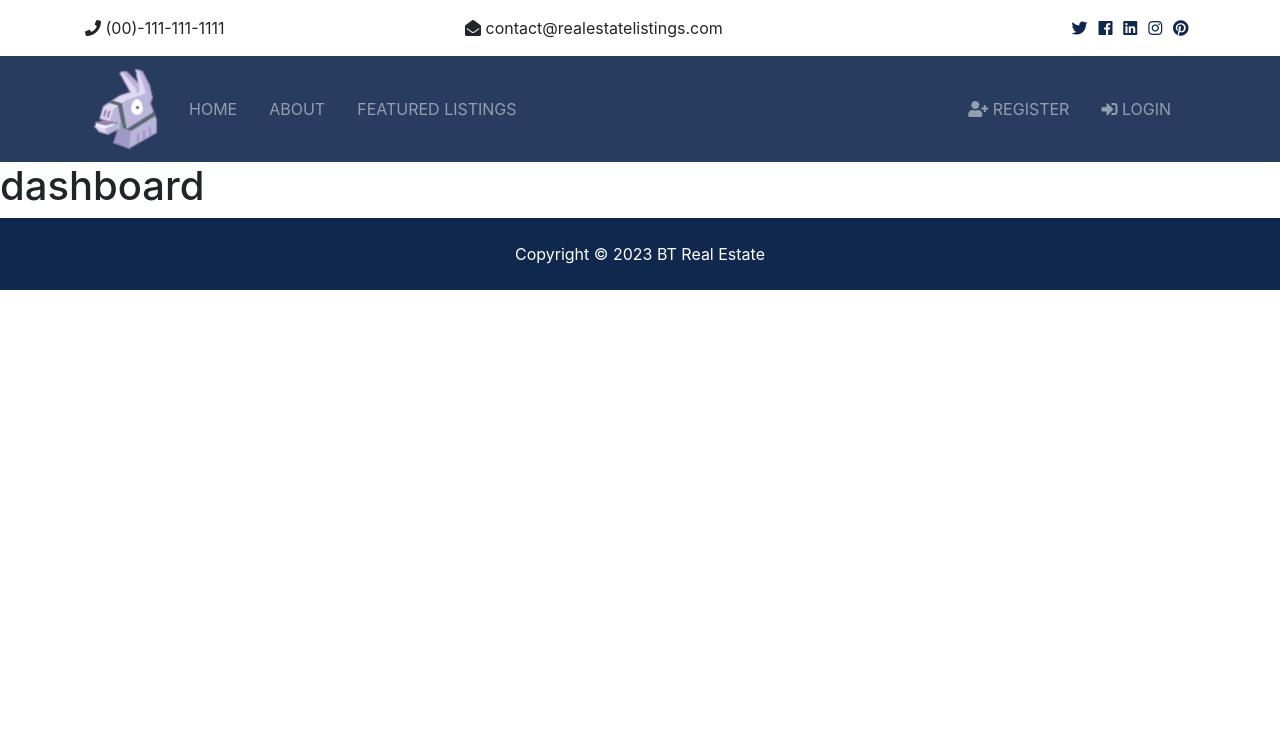
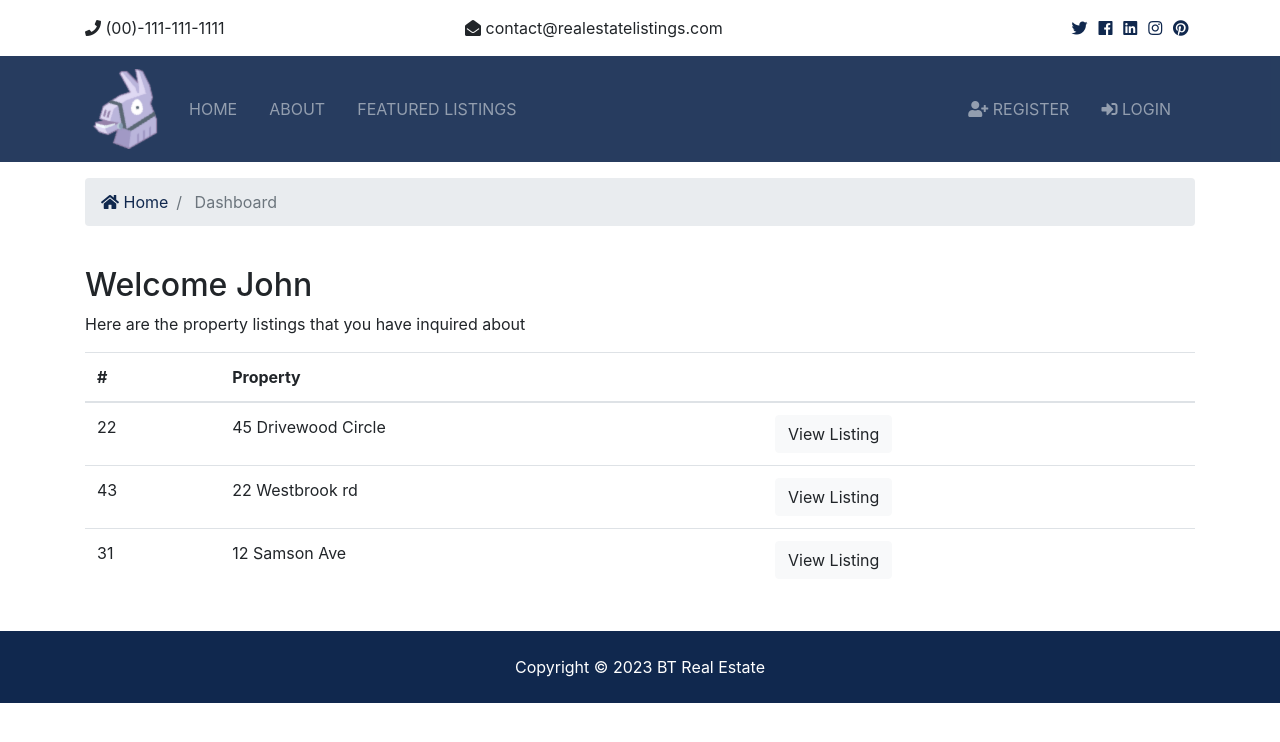
Before and after one commit to christianmartinroffey/real_estate_marketplace, a Django app: page /accounts/dashboard in a window 1280 px wide. Shown: the top 742 px of the page. Run offline with Django 4.2, Linux system fonts and the light colour scheme; some libraries are stand-ins or nearby versions.

Commit message:
add login, logout functionalities, dynamic page title

```diff
--- a/accounts/views.py
+++ b/accounts/views.py
@@ -1,5 +1,5 @@
 from django.shortcuts import render, redirect
-from django.contrib import messages
+from django.contrib import messages, auth
 from django.contrib.auth.models import User
 
 def register(request):
@@ -21,7 +21,17 @@ def register(request):
                     messages.error(request, 'That email already exists')
                     return redirect('register')
                 else:
-                    pass
+                    user = User.objects.create_user(username=username, password=password, email=email, first_name=first_name,
+                                                    last_name=last_name)
+                    #log in after register option
+                    auth.login(request, user)
+                    messages.success(request, 'Welcome! You are logged in')
+                    return redirect('dashboard')
+                    #save user and take them back to login page
+                    # user.save()
+                    # messages.success(request, 'Registration successful, please log in')
+                    # return redirect('login')
+
         else:
             messages.error(request, 'Password do not match')
             return redirect('register')
@@ -30,14 +40,27 @@ def register(request):
 
 def login(request):
     if request.method == 'POST':
-        #register user
-        pass
+        username = request.POST['username']
+        password = request.POST['password']
+
+        user = auth.authenticate(username=username, password=password)
+
+        if user is not None:
+            auth.login(request, user)
+            messages.success(request, 'You are now logged in')
+            return redirect('dashboard')
+        else:
+            messages.error(request, 'Invalid credentials')
+            return redirect('login')
     else:
         return render(request, 'accounts/login.html')
 
 
 def logout(request):
-    return redirect(request, 'index')
+    if request.method == 'POST':
+        auth.logout(request)
+        messages.success(request, 'You have logged out')
+    return redirect('index')
 
 def dashboard(request):
     return render(request, 'accounts/dashboard.html')
--- a/templates/accounts/dashboard.html
+++ b/templates/accounts/dashboard.html
@@ -1,8 +1,66 @@
 {% extends 'base.html' %}
+
+{% block title %} - Dashboard {% endblock %}
 
 {% block content %}
 
-<div class="h1">dashboard
-</div>
+<!-- Breadcrumb -->
+<section id="bc" class="mt-3">
+    <div class="container">
+      <nav aria-label="breadcrumb">
+        <ol class="breadcrumb">
+          <li class="breadcrumb-item">
+            <a href="{% url 'index' %}">
+              <i class="fas fa-home"></i> Home</a>
+          </li>
+          <li class="breadcrumb-item active"> Dashboard</li>
+        </ol>
+      </nav>
+    </div>
+  </section>
+  {% include 'partials/_alerts.html' %}
+
+<section id="dashboard" class="py-4">
+    <div class="container">
+      <div class="row">
+        <div class="col-md-12">
+          <h2>Welcome John</h2>
+          <p>Here are the property listings that you have inquired about</p>
+          <table class="table">
+            <thead>
+              <tr>
+                <th scope="col">#</th>
+                <th scope="col">Property</th>
+                <th></th>
+              </tr>
+            </thead>
+            <tbody>
+              <tr>
+                <td>22</td>
+                <td>45 Drivewood Circle</td>
+                <td>
+                  <a class="btn btn-light" href="#">View Listing</a>
+                </td>
+              </tr>
+              <tr>
+                <td>43</td>
+                <td>22 Westbrook rd</td>
+                <td>
+                  <a class="btn btn-light" href="#">View Listing</a>
+                </td>
+              </tr>
+              <tr>
+                <td>31</td>
+                <td>12 Samson Ave</td>
+                <td>
+                  <a class="btn btn-light" href="#">View Listing</a>
+                </td>
+              </tr>
+            </tbody>
+          </table>
+        </div>
+      </div>
+    </div>
+  </section>
 
 {% endblock %}
--- a/templates/accounts/login.html
+++ b/templates/accounts/login.html
@@ -1,4 +1,6 @@
 {% extends 'base.html' %}
+
+{% block title %} - Login {% endblock %}
 
 {% block content %}
 
@@ -14,7 +16,7 @@
             <div class="card-body">
                  <!-- Alerts -->
                  {% include 'partials/_alerts.html' %}
-              <form action="{% url 'register'%}" method="POST">
+              <form action="{% url 'login' %}" method="POST">
                 {% csrf_token %}
                 <div class="form-group">
                   <label for="username">Username</label>
@@ -22,7 +24,7 @@
                 </div>
 
                 <div class="form-group">
-                  <label for="password2">Password</label>
+                  <label for="password">Password</label>
                   <input type="password" name="password" class="form-control" required>
                 </div>
 
--- a/templates/accounts/register.html
+++ b/templates/accounts/register.html
@@ -1,4 +1,6 @@
 {% extends 'base.html' %}
+
+{% block title %} - Register {% endblock %}
 
 {% block content %}
 
--- a/templates/base.html
+++ b/templates/base.html
@@ -10,7 +10,7 @@
     <link rel="stylesheet" href="{% static 'css/bootstrap.css' %}">
     <link rel="stylesheet" href="{% static 'css/style.css' %}">
     <link rel="stylesheet" href="{% static 'css/lightbox.min.css' %}">
-    <title>Real Estate Listings</title>
+    <title>Real Estate Listings {% block title %} {% endblock %}</title>
 </head>
 <body>
    <!--top bar-->
--- a/templates/listings/listing.html
+++ b/templates/listings/listing.html
@@ -1,5 +1,6 @@
 {% extends 'base.html' %}
 {% load humanize %}
+{% block title %} - {{ listing.title }} {% endblock %}
 
 {% block content %}
 <section id="showcase-inner" class="py-5 text-white">
--- a/templates/listings/listings.html
+++ b/templates/listings/listings.html
@@ -1,5 +1,6 @@
 {% extends 'base.html' %}
 {% load humanize %}
+{% block title %} - Available Listings {% endblock %}
 
 {% block content%}
 <section id="showcase-inner" class="py-5 text-white">
--- a/templates/listings/search.html
+++ b/templates/listings/search.html
@@ -1,5 +1,6 @@
 {% extends 'base.html' %}
 {% load humanize %}
+{% block title %} - Search Results {% endblock %}
 
 {% block content%}
 
--- a/templates/pages/about.html
+++ b/templates/pages/about.html
@@ -1,5 +1,6 @@
 {% extends 'base.html' %}
 {% load static %}
+{% block title %} - About Us {% endblock %}
 {% block content %}
 
  <!-- Breadcrumb -->
--- a/templates/pages/index.html
+++ b/templates/pages/index.html
@@ -1,5 +1,7 @@
 {% extends 'base.html' %}
 {% load humanize %}
+
+{% block title %} - Welcome {% endblock %}
 {% block content %}
 
 <!-- Showcase -->
@@ -63,7 +65,8 @@
       </div>
     </div>
   </section>
-
+  <!-- Alerts-->
+{% include 'partials/_alerts.html' %}
   <!-- Listings -->
   <section id="listings" class="py-5">
     <div class="container">
--- a/templates/partials/_navbar.html
+++ b/templates/partials/_navbar.html
@@ -41,6 +41,26 @@
         </ul>
 
         <ul class="navbar-nav ml-auto">
+          {% if user.is_authenticated %}
+          <li   {% if 'dashboard' in request.path %}
+          class="nav-item active mr-3"
+        {% else %}
+          class="nav-item mr-3"%
+        {% endif %}>
+            <a class="nav-link" href="{% url 'dashboard' %}">
+             Welcome {{ user.username }} (Dashboard)</a>
+          </li>
+
+          <li class="nav-item mr-3">
+            <a href="javascript:{document.getElementById('logout').submit()}" class="nav-link">
+              <i class="fas fa-sign-out-alt"></i>Logout
+            </a>
+            <form id="logout" action="{% url 'logout' %}" method="POST">
+              {% csrf_token %}
+              <input type="hidden">
+            </form>
+          </li>
+          {% else %}
           <li   {% if 'register' in request.path %}
           class="nav-item active mr-3"
         {% else %}
@@ -60,6 +80,7 @@
 
               Login</a>
           </li>
+          {% endif %}
         </ul>
       </div>
     </div>
```
